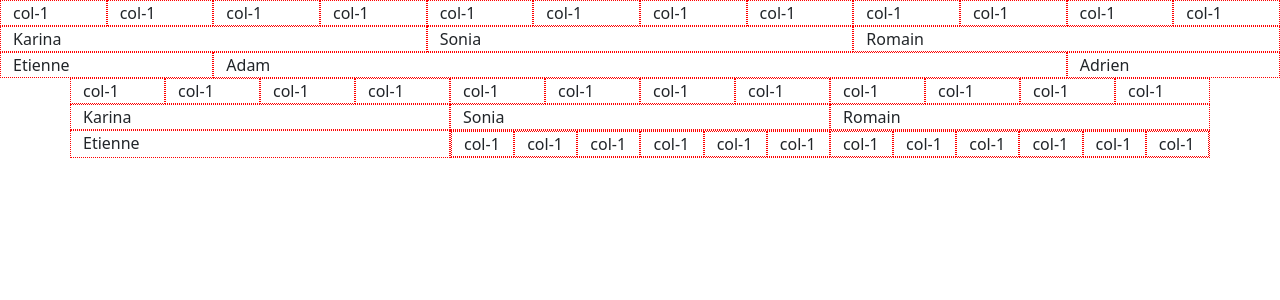
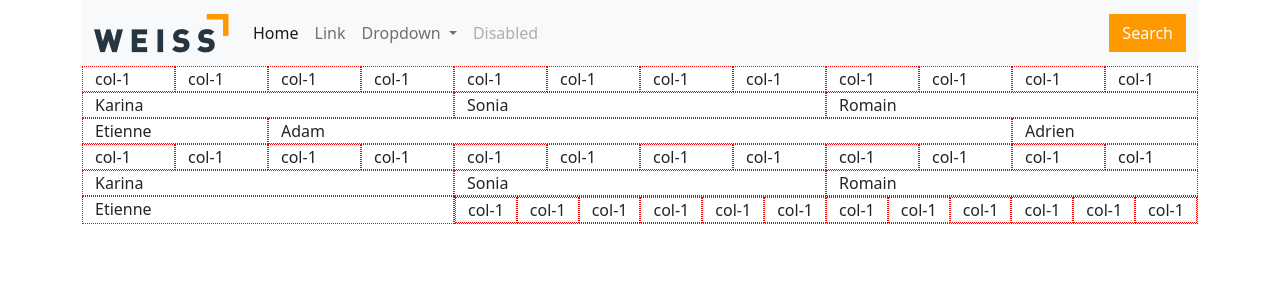
Before and after one commit to etiennezastko/weiss-integration, a PHP site: page /grid.php in a window 1280 px wide. Shown: the top 300 px of the page. Run offline with PHP 8.4, Linux system fonts and the light colour scheme.

Commit message:
début de l'integration : Navbar

```diff
--- a/footer.php
+++ b/footer.php
@@ -1,3 +1,4 @@
-<script src="https://cdn.jsdelivr.net/npm/bootstrap@5.0.0-beta3/dist/js/bootstrap.bundle.min.js" integrity="sha384-JEW9xMcG8R+pH31jmWH6WWP0WintQrMb4s7ZOdauHnUtxwoG2vI5DkLtS3qm9Ekf" crossorigin="anonymous"></script>
+    </main>
+    <script src="https://cdn.jsdelivr.net/npm/bootstrap@5.0.0-beta3/dist/js/bootstrap.bundle.min.js" integrity="sha384-JEW9xMcG8R+pH31jmWH6WWP0WintQrMb4s7ZOdauHnUtxwoG2vI5DkLtS3qm9Ekf" crossorigin="anonymous"></script>
 </body>
 </html>
--- a/header.php
+++ b/header.php
@@ -11,3 +11,41 @@
     <link rel="stylesheet" href="style.css">
 </head>
 <body>
+    <main class="container">
+    <nav class="navbar navbar-expand-lg navbar-light bg-light">
+  <div class="container-fluid">
+    <a class="navbar-brand" href="#">
+        <img src="images/weiss-logo.png" alt="logo weiss">
+    </a>
+    <button class="navbar-toggler" type="button" data-bs-toggle="collapse" data-bs-target="#navbarSupportedContent" aria-controls="navbarSupportedContent" aria-expanded="false" aria-label="Toggle navigation">
+      <span class="navbar-toggler-icon"></span>
+    </button>
+    <div class="collapse navbar-collapse" id="navbarSupportedContent">
+      <ul class="navbar-nav me-auto mb-2 mb-lg-0">
+        <li class="nav-item">
+          <a class="nav-link active" aria-current="page" href="#">Home</a>
+        </li>
+        <li class="nav-item">
+          <a class="nav-link" href="#">Link</a>
+        </li>
+        <li class="nav-item dropdown">
+          <a class="nav-link dropdown-toggle" href="#" id="navbarDropdown" role="button" data-bs-toggle="dropdown" aria-expanded="false">
+            Dropdown
+          </a>
+          <ul class="dropdown-menu" aria-labelledby="navbarDropdown">
+            <li><a class="dropdown-item" href="#">Action</a></li>
+            <li><a class="dropdown-item" href="#">Another action</a></li>
+            <li><hr class="dropdown-divider"></li>
+            <li><a class="dropdown-item" href="#">Something else here</a></li>
+          </ul>
+        </li>
+        <li class="nav-item">
+          <a class="nav-link disabled" href="#" tabindex="-1" aria-disabled="true">Disabled</a>
+        </li>
+      </ul>
+      <div class="d-flex">
+        <button id="btn-kontakt" class="btn btn-outline-success" type="submit">Search</button>
+      </div>
+    </div>
+  </div>
+</nav>
--- a/style.css
+++ b/style.css
@@ -1,3 +1,15 @@
 .border-et{
     border:1px dotted red;
 }
+
+#btn-kontakt{
+    background-color: #FF9900;
+    color: white;
+    border-color: #FF9900;
+    border-radius: 0%;
+}
+
+#btn-kontakt:hover{
+    background-color: #ffffff;
+    color: #FF9900;
+}
```
Also changed, not shown: images/weiss-logo.png (added).
